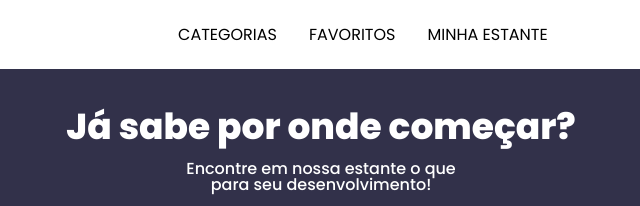
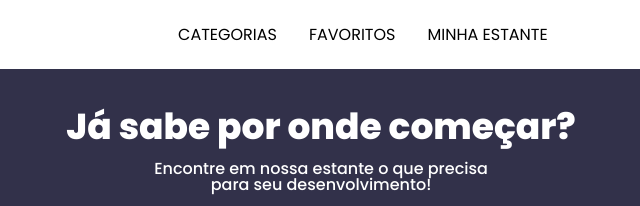
Before and after one commit to rodDev288/rodbooks, a plain HTML site: page index.html in a window 1280 px wide. Shown: the top 206 px of the page, 319-959 px from the left. Drawn offline with nearby package versions, Linux system fonts and the light colour scheme.

```diff
--- a/index.html
+++ b/index.html
@@ -60,7 +60,7 @@
     </header>
     <section class="banner">
         <h2 class="banner__titulo">Já sabe por onde começar?</h2>
-        <p class="banner__texto">Encontre em nossa estante o que <br> para seu desenvolvimento!</p>
+        <p class="banner__texto">Encontre em nossa estante o que precisa<br> para seu desenvolvimento!</p>
         <input type="search" class="banner__pesquisa" placeholder="Qual será sua próxima leitura?">
     </section>
     <section class="carrossel">
```
Also changed, not shown: public/images/img-2.png (added), public/images/img-rodbook.png (added).
